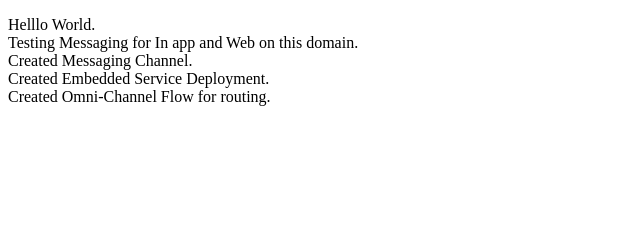
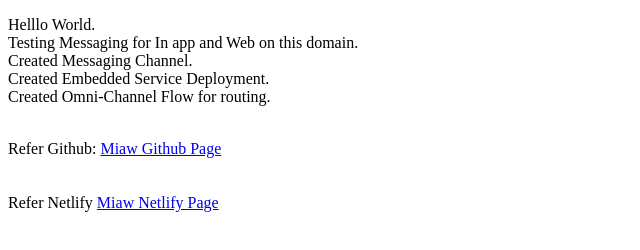
Before and after one commit to hashjc/testingMiawExternalSites, a plain HTML site: page index.html in a window 1280 px wide. Shown: the whole page, without its empty margins (0-640 px from the left). Drawn offline with Linux system fonts and the light colour scheme.

Commit message:
Update index.html

```diff
--- a/index.html
+++ b/index.html
@@ -13,7 +13,11 @@
 	Created Messaging Channel.<br>
 	Created Embedded Service Deployment.<br>
 	Created Omni-Channel Flow for routing. <br>
-	</p>
+	</p><br>
+	Refer Github: <a href=".\Miaw\miaw_github.html">Miaw Github Page</a>
+
+	<br> <br><br>
+	Refer Netlify <a href=".\Miaw\miaw_netlify.html">Miaw Netlify Page</a>
 </body>
 
 </html>
```
